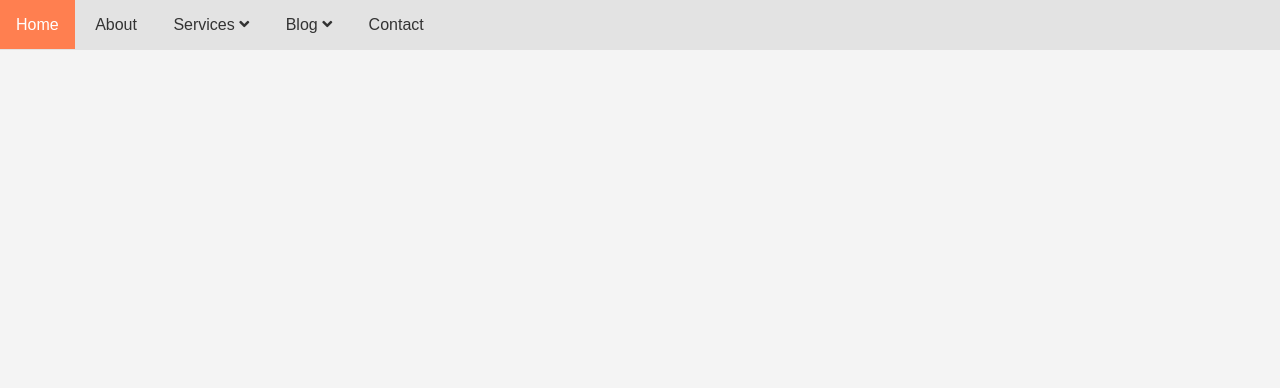
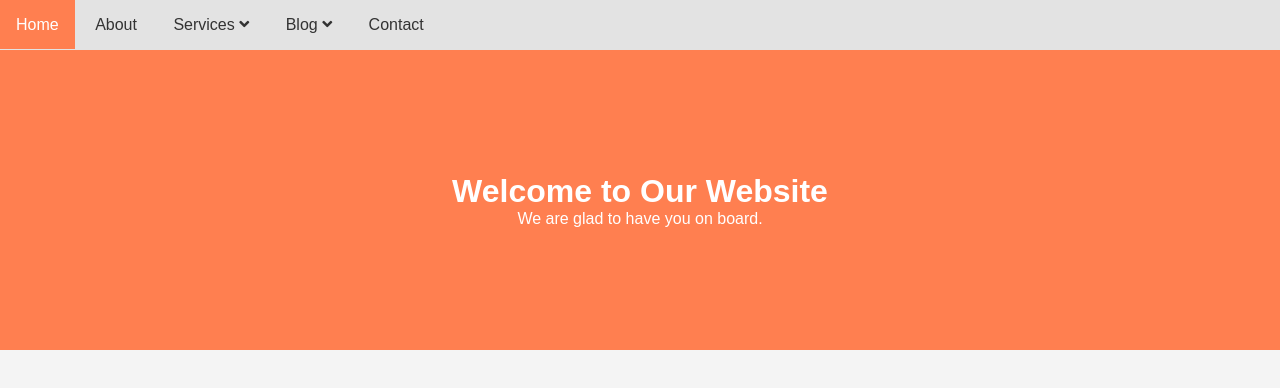
Before and after one commit to Napoleon-Jahmiu/dropdown-menus, a plain HTML site: page index.html in a window 1280 px wide. Drawn offline with Linux system fonts and the light colour scheme.

Commit message:
added the body of the website

```diff
--- a/css/style.css
+++ b/css/style.css
@@ -88,6 +88,20 @@ html, body {
     /* transition: all 0.4s ease; */
 }
 
+.web {
+    background: coral;
+    color: #fff;
+    position: absolute;
+    text-align: center;
+    display: flex;
+    flex-direction: column;
+    width: 100%;
+    align-content: center;
+    align-items: center;
+    justify-content: center;
+    height: 300px;
+}
+
 @media (max-width:600px) {
     #navbar ul li {
         display: block;
--- a/index.html
+++ b/index.html
@@ -41,7 +41,12 @@
        <li><a href="#">Contact</a></li>
    </ul>
    </nav>
+
+       <div class="web">
+       <h1>Welcome to Our Website</h1>
+       <p>We are glad to have you on board.</p>
+       </div>
+
 </header>
-
 </body>
 </html>
```
